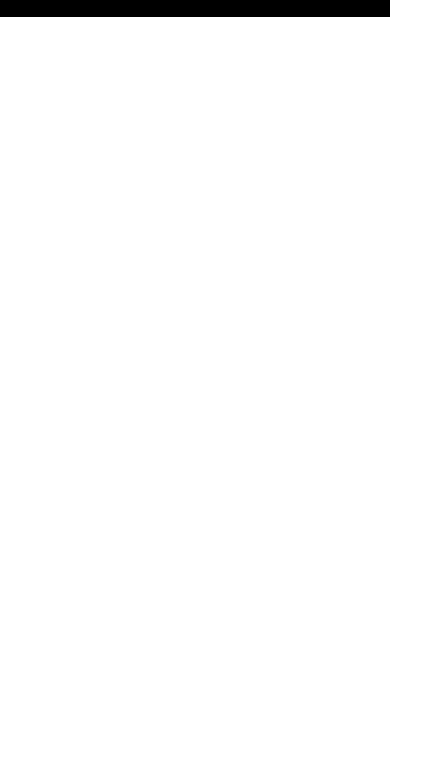
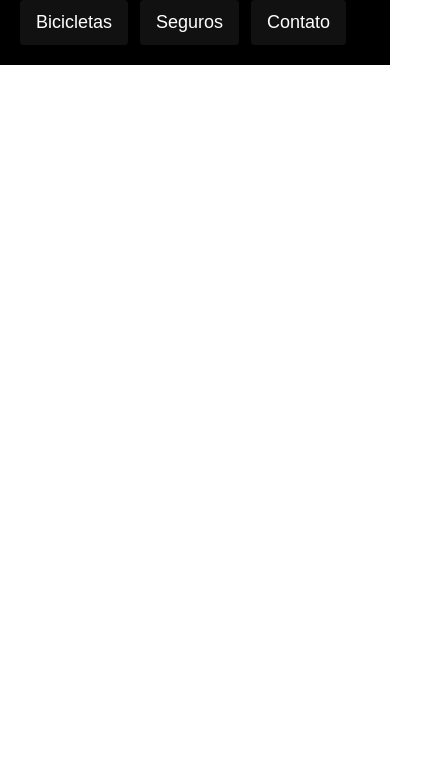
Before and after one commit to brunod3vs/bikcraft, a plain HTML site: page index.html in a window 390 px wide. Shown: the part 76-844 px from the top of the page, 442 px wide, since content can reach past the window. Drawn offline with Linux system fonts and the light colour scheme.

Commit message:
header atualizado

```diff
--- a/css/style.css
+++ b/css/style.css
@@ -19,6 +19,8 @@ a{
 
 .header{
     display: flex;
+    flex-wrap: wrap;
+    gap: 20px;
     justify-content: space-between;
     align-items: center;
     padding: 20px;
@@ -30,6 +32,7 @@ a{
 
 .header-menu{
     display: flex;
+    flex-wrap: wrap;
     gap: 40px;
 }
 
@@ -38,4 +41,50 @@ a{
     padding: 16px 0px;
     display: inline-block;
     font-size: 18px;
+    position: relative;
 }
+
+.header-menu a:after {
+    content: "";
+    display: block;
+    height: 2px;
+    width: 0%;
+    background: #FFF;
+    margin-top: 4px;
+    transition: 0.3s;
+    position: absolute;
+}
+
+.header-menu a:hover:after {
+    width: 100%;
+}
+
+
+@media (max-width: 800px) {
+    .header-menu a{
+        background: #111;
+        padding: 12px 16px;
+        border-radius: 4px;
+    }
+
+    .header-menu a:hover{
+        background-color: #2e2e2e;
+    }
+
+    .header-menu{
+        gap: 20px;
+    }
+
+    .header a::after {
+        display: none;
+    }
+}
+
+@media (max-width: 600px){
+
+    .header-menu{
+        gap: 12px;
+        font-size: 14px;
+    }
+
+}
```
